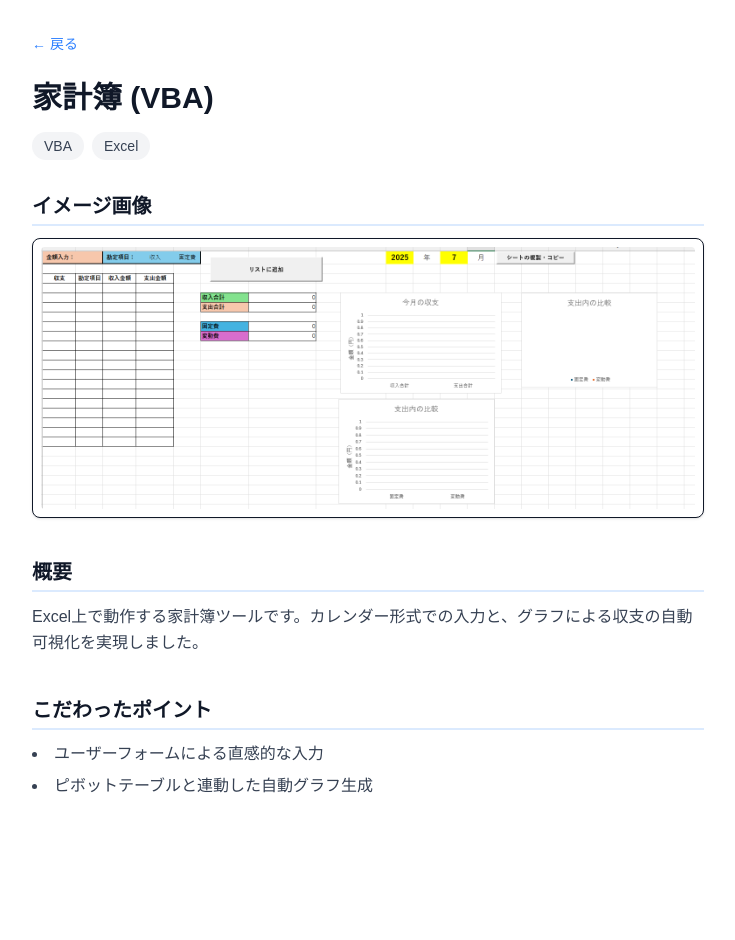
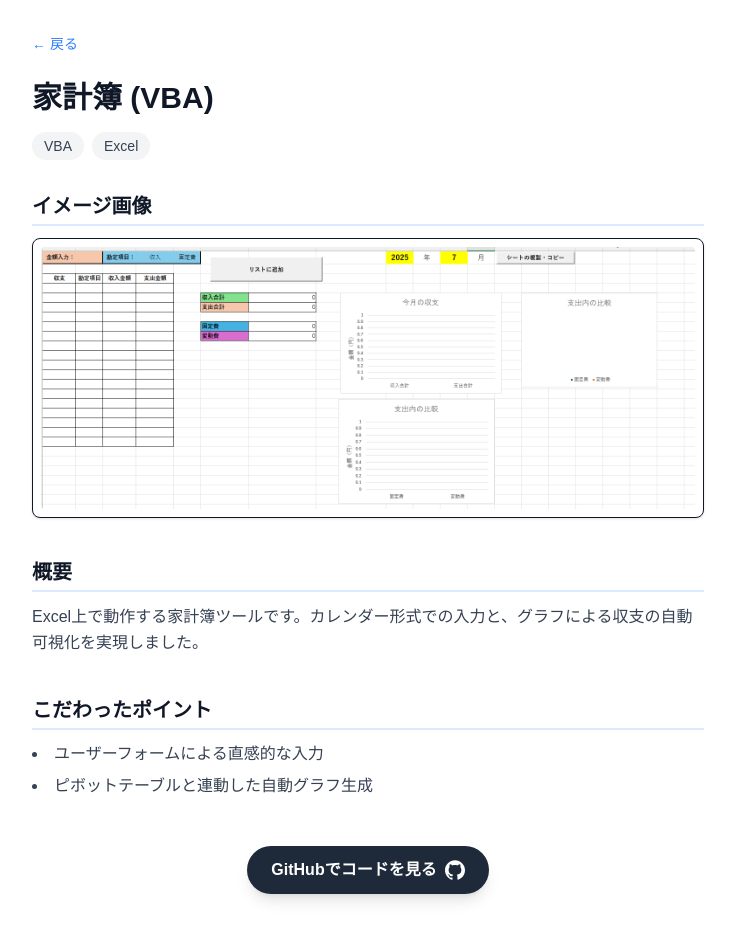
Before and after one commit to KHaruki1242/My-portfolio, a Next.js app: page /projects/kakeibo-vba in a window 1280 px wide. Shown: the top 940 px of the page, without its empty margins (272-1007 px from the left). Before the commit the page ends 830 px from the top, so only its background shows below. Built offline with nearby package versions, Linux system fonts and the light colour scheme.

Commit message:
ソースコード追加1 2026/02/24

```diff
--- a/app/projects/[id]/page.tsx
+++ b/app/projects/[id]/page.tsx
@@ -6,40 +6,81 @@ const projectDetails: Record<string, any> = {
     fullDescription: "家計簿、カレンダー、そして運動記録を一つの画面で管理できる統合ツールです。",
     tech: ["PHP", "Laravel", "PostgreSQL", "Tailwind CSS"],
     points: ["MVCモデルに基づいた設計", "カレンダー表示ライブラリのカスタマイズ"],
-    // ★ 配列で定義
     images: [
-      "/images/laravel/①.png",
-      "/images/laravel/②.png",
-      "/images/laravel/③.png",
-      "/images/laravel/④.png",
-      "/images/laravel/⑤.png",
-      "/images/laravel/⑥.png",
+      "/images/laravel/①.png", "/images/laravel/②.png", "/images/laravel/③.png",
+      "/images/laravel/④.png", "/images/laravel/⑤.png", "/images/laravel/⑥.png",
       "/images/laravel/⑦.png"
     ],
+    github: "https://github.com/KHaruki1242/My-portfolio" // 必要に応じてリポジトリURLを変更してください
   },
   "sakurazaka-db": {
     title: "櫻坂46メンバーリスト (Java/AWS)",
     fullDescription: "推し活を効率化するために作成。メンバー情報や楽曲データを一括管理。",
     tech: ["Java 17", "Spring Boot", "MySQL", "AWS (EC2, S3, RDS)"],
     points: ["AWS S3を利用した画像アップロード機能", "リレーショナルDBによるデータ管理"],
-    // ★ 構成図も配列に入れることで一括処理
-    images: ["/images/Java/structure_sakura.png",
-             "/images/Java/①.png","/images/Java/②.png","/images/Java/③.png","/images/Java/④.png",
-             "/images/Java/⑤.png"],
+    images: [
+      "/images/Java/structure_sakura.png",
+      "/images/Java/①.png", "/images/Java/②.png", "/images/Java/③.png",
+      "/images/Java/④.png", "/images/Java/⑤.png"
+    ],
+    github: "https://github.com/KHaruki1242/My-portfolio"
   },
   "scraping": {
     title: "ブログスクレイピング (GAS/TS)",
     fullDescription: "推しメンのブログ更新を毎分チェック。更新があれば即座に通知を受け取れるように設計しました。",
     tech: ["TypeScript", "Google Apps Script", "clasp"],
     points: ["Cheerioを用いた効率的なパース処理", "TypeScriptによる型安全な実装"],
-    images: ["/images/GAS/①.png"], // 画像があればここに追加
+    images: ["/images/GAS/①.png"],
+    code: `function ParserScraping() {
+  const url = "https://sakurazaka46.com/s/s46/diary/blog/list?ima=0000&ct=64";
+  const response = UrlFetchApp.fetch(url);
+  const content = response.getContentText();
+
+  const ss = SpreadsheetApp.getActiveSpreadsheet();
+  const sheet = ss.getSheetByName("シート1");
+
+  const lastRow = sheet.getLastRow();
+  const existingUrls = lastRow >= 3 ? sheet.getRange(3, 3, lastRow - 2).getValues().flat() : [];
+
+  const topic_block = Parser.data(content).from('<ul class="com-blog-mainlist">').to('</ul>').build();
+  const content_block = Parser.data(topic_block).from('<li class="sep-hr">').to('</li>').iterate();
+
+  let newArticles = [];
+
+  for (let i = 0; i < content_block.length; i++) {
+    const articleHtml = content_block[i];
+    const date = Parser.data(articleHtml).from('<p class="date wf-a">').to('</p>').build().trim();
+    const titlePartHtml = Parser.data(articleHtml).from('<h3 class="title">').to('</h3>').build();
+    const urlPath = Parser.data(titlePartHtml).from('<a href="').to('">').build();
+    const title = titlePartHtml.replace(/<[^>]+>/g, "").trim();
+
+    if (!urlPath || urlPath.includes("itemtype") || !urlPath.includes("/detail/")) continue;
+
+    const fullUrl = "https://sakurazaka46.com" + urlPath;
+
+    if (!existingUrls.includes(fullUrl)) {
+      newArticles.push([date, title, fullUrl]);
+    }
+    if (newArticles.length >= 10) break;
+  }
+
+  if (newArticles.length > 0) {
+    newArticles.reverse().forEach(article => {
+      sheet.insertRowBefore(3);
+      sheet.getRange(3, 1, 1, 3).setValues([article]);
+    });
+  }
+}`,
+    link: "https://docs.google.com/spreadsheets/d/1iZeEO0-iypdu7CbrT96AMebsYGqjS4yGxOB4B7hc8Gg/edit?usp=sharing",
+    github: "https://github.com/KHaruki1242/GAS_scraping"
   },
   "kakeibo-vba": {
     title: "家計簿 (VBA)",
     fullDescription: "Excel上で動作する家計簿ツールです。カレンダー形式での入力と、グラフによる収支の自動可視化を実現しました。",
     tech: ["VBA", "Excel"],
     points: ["ユーザーフォームによる直感的な入力", "ピボットテーブルと連動した自動グラフ生成"],
-    images: ["/images/VBA/①.png"], // 画像があればここに追加
+    images: ["/images/VBA/①.png"],
+    github: "https://github.com/KHaruki1242/My-portfolio"
   },
 };
 
@@ -68,7 +109,7 @@ export default async function ProjectDetail({ params }: { params: Promise<{ id:
           ))}
         </div>
 
-        {/* ★ 画像表示セクション（共通化） ★ */}
+        {/* 画像表示セクション */}
         {project.images && project.images.length > 0 && (
           <section className="mb-10">
             <h2 className="text-xl font-semibold mb-3 border-b-2 border-blue-100 pb-1">
@@ -93,7 +134,7 @@ export default async function ProjectDetail({ params }: { params: Promise<{ id:
           <p className="text-gray-700 leading-relaxed whitespace-pre-wrap">{project.fullDescription}</p>
         </section>
 
-        <section>
+        <section className="mb-10">
           <h2 className="text-xl font-semibold mb-3 border-b-2 border-blue-100 pb-1">こだわったポイント</h2>
           <ul className="list-disc list-inside space-y-2 text-gray-700">
             {project.points.map((point: string, i: number) => (
@@ -101,6 +142,44 @@ export default async function ProjectDetail({ params }: { params: Promise<{ id:
             ))}
           </ul>
         </section>
+
+        {/* ソースコード表示エリア */}
+        {project.code && (
+          <section className="mt-10 mb-10">
+            <h2 className="text-xl font-semibold mb-3 border-b-2 border-blue-100 pb-1">主要ソースコード</h2>
+            <div className="relative">
+              <pre className="bg-gray-900 text-gray-100 p-4 rounded-lg overflow-x-auto text-sm leading-relaxed font-mono">
+                <code>{project.code}</code>
+              </pre>
+            </div>
+          </section>
+        )}
+
+        {/* 外部リンクボタンエリア */}
+        <div className="flex flex-col sm:flex-row justify-center gap-4 mt-12 mb-10">
+          {project.github && (
+            <a
+              href={project.github}
+              target="_blank"
+              rel="noopener noreferrer"
+              className="inline-flex items-center justify-center bg-gray-800 text-white px-6 py-3 rounded-full font-bold hover:bg-gray-900 transition-colors shadow-lg"
+            >
+              <span className="mr-2">GitHubでコードを見る</span>
+              <svg className="w-5 h-5" fill="currentColor" viewBox="0 0 24 24"><path d="M12 .297c-6.63 0-12 5.373-12 12 0 5.303 3.438 9.8 8.205 11.385.6.113.82-.258.82-.577 0-.285-.01-1.04-.015-2.04-3.338.724-4.042-1.61-4.042-1.61C4.422 18.07 3.633 17.7 3.633 17.7c-1.087-.744.084-.729.084-.729 1.205.084 1.838 1.236 1.838 1.236 1.07 1.835 2.809 1.305 3.495.998.108-.776.417-1.305.76-1.605-2.665-.3-5.466-1.332-5.466-5.93 0-1.31.465-2.38 1.235-3.22-.135-.303-.54-1.523.105-3.176 0 0 1.005-.322 3.3 1.23.96-.267 1.98-.399 3-.405 1.02.006 2.04.138 3 .405 2.28-1.552 3.285-1.23 3.285-1.23.645 1.653.24 2.873.12 3.176.765.84 1.23 1.91 1.23 3.22 0 4.61-2.805 5.625-5.475 5.92.42.36.81 1.096.81 2.22 0 1.606-.015 2.896-.015 3.286 0 .315.21.69.825.57C20.565 22.092 24 17.592 24 12.297c0-6.627-5.373-12-12-12"/></svg>
+            </a>
+          )}
+
+          {project.link && (
+            <a
+              href={project.link}
+              target="_blank"
+              rel="noopener noreferrer"
+              className="inline-flex items-center justify-center bg-green-600 text-white px-6 py-3 rounded-full font-bold hover:bg-green-700 transition-colors shadow-lg"
+            >
+              Googleスプレッドシートを見る
+            </a>
+          )}
+        </div>
       </div>
     </main>
   );
```
